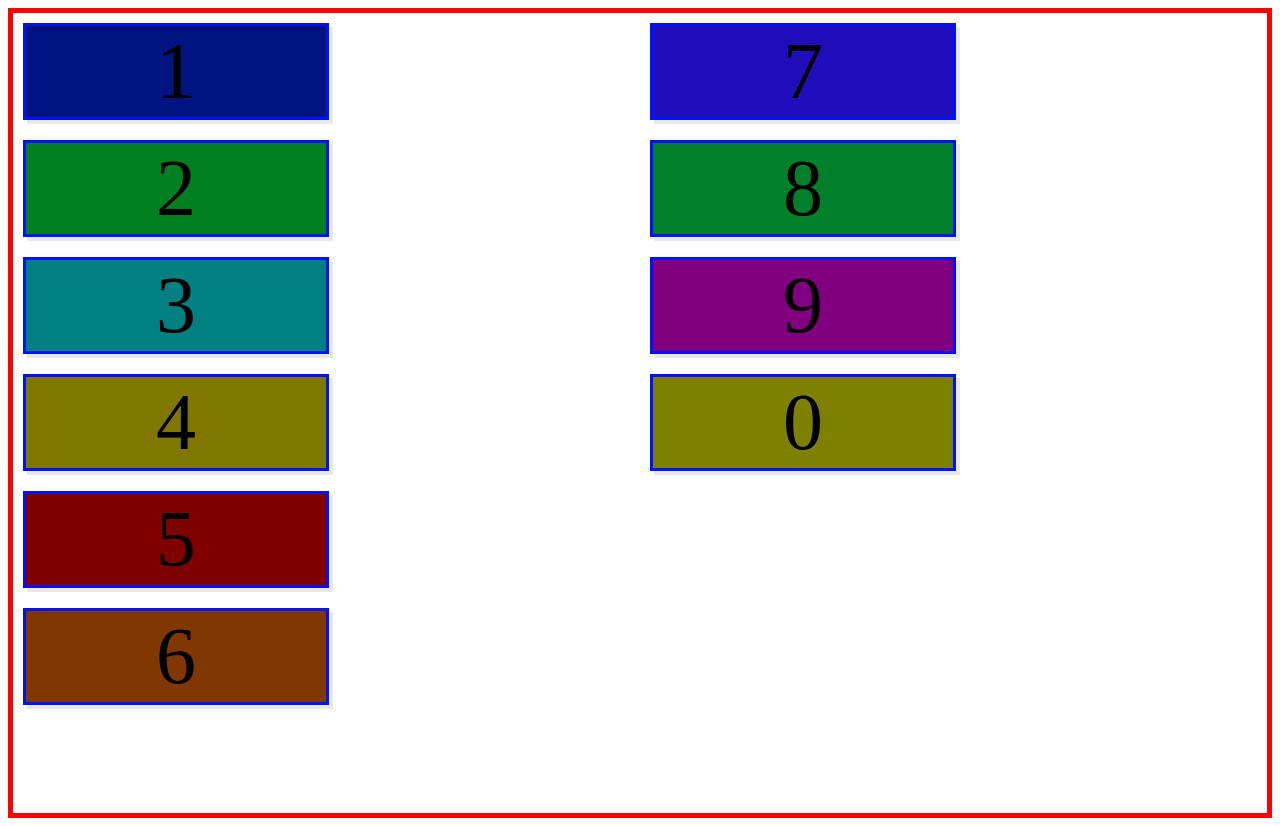
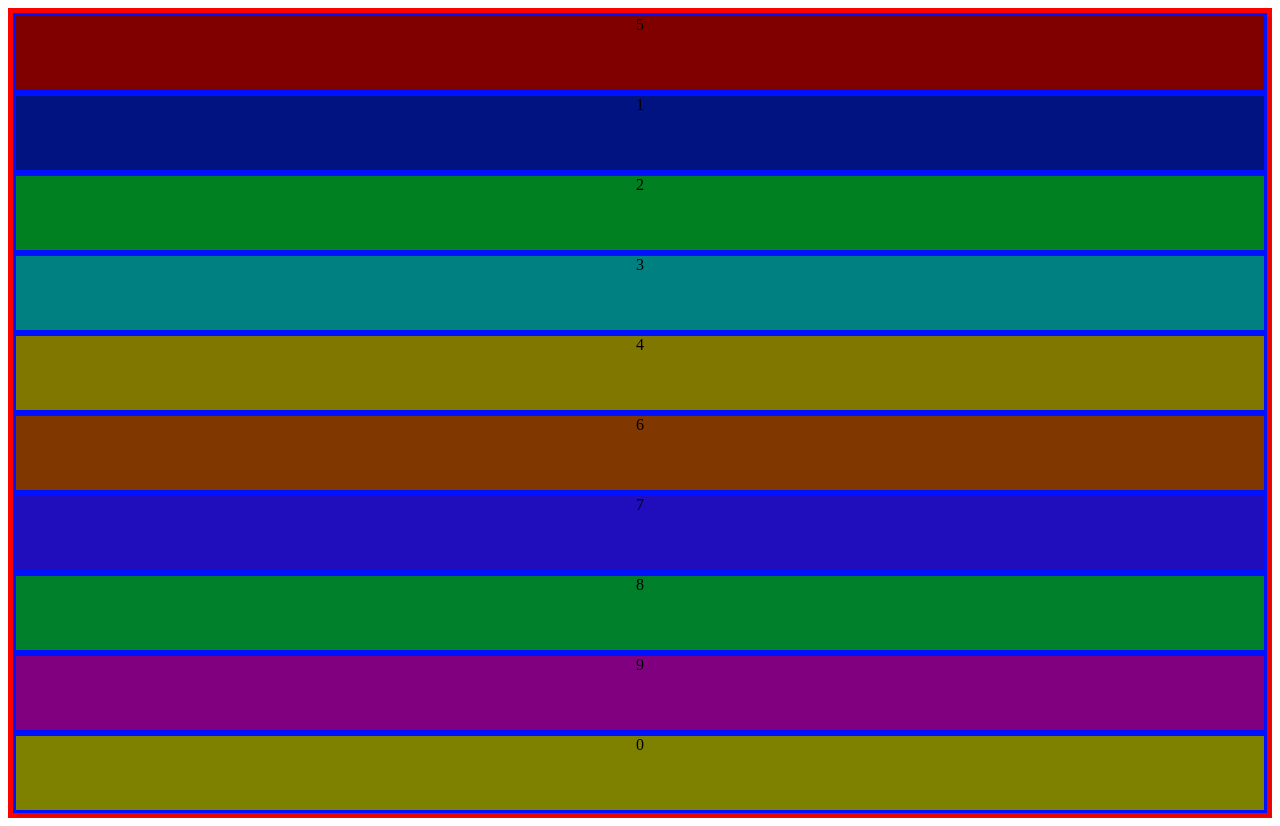
Before and after one commit to EzeBernardine/100daysofcode, a plain HTML site: page css-flex/display.html in a window 1280 px wide. Drawn offline with Linux system fonts and the light colour scheme.

Commit message:
flex-wrap and order

```diff
--- a/css-flex/display.html
+++ b/css-flex/display.html
@@ -10,10 +10,10 @@
     .box {
      text-align: center;
      box-shadow: 4px 4px 0 #201f021a;
-     font-size:80px;
+     /* font-size:80px; */
      border: 3px solid #0011ff;
-     width: 300px;
-     margin: 10px;
+     /* width: 300px;   */
+     order: 1
    }
 
    .box1 {background-color: #001380}
@@ -28,11 +28,19 @@
    .box0 {background-color: #7e8000}
 
     .container {
-      display: flex;
-      flex-wrap: wrap;
+      display: grid;
+      /* flex-direction: column; */
       border: 5px solid red;
-      flex-direction: column;
       height: 100vh;
+    }
+    .box2 {
+      /* order: 2 */
+    }
+    .box5 {
+      order: inherit
+    }
+    .box6 {
+      /* order: 0 */
     }
   </style>
 </head>
```
Also changed, not shown: css-flex/README.md.
